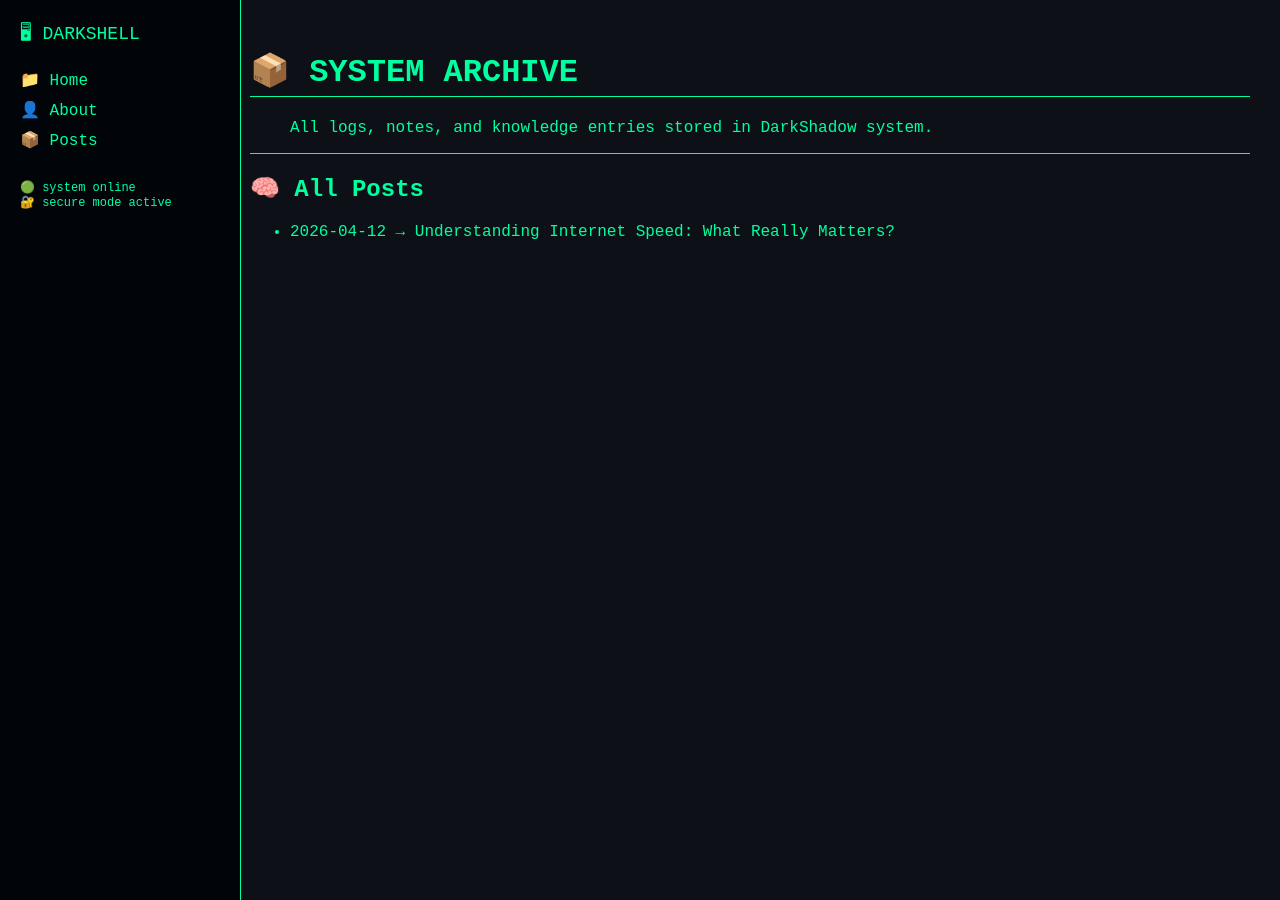
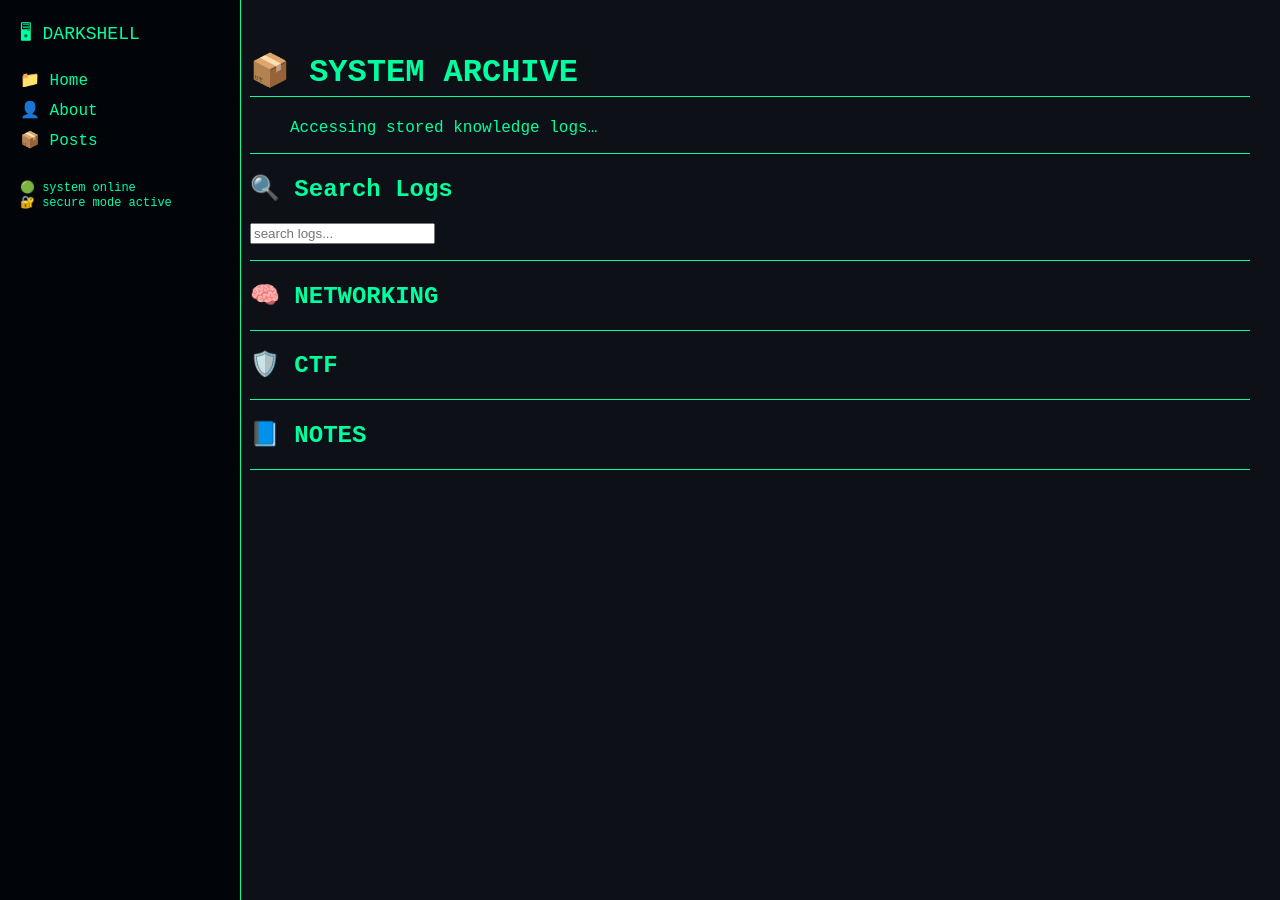
Before and after one commit to ashuraweismann/ashuraweismann.github.io, a Jekyll site: the page built from posts.md, in a window 1280 px wide and 900 px high. Built offline with Jekyll 4.4.1, drawn with Linux system fonts in a browser that asks for light colours.

Commit message:
Rename title to 'Archive' and update layout

```diff
--- a/posts.md
+++ b/posts.md
@@ -1,22 +1,73 @@
 ---
 layout: default
-title: Posts
+title: Archive
 ---
 
 # 📦 SYSTEM ARCHIVE
 
-> All logs, notes, and knowledge entries stored in DarkShadow system.
+> Accessing stored knowledge logs...
 
 ---
 
-## 🧠 All Posts
+## 🔍 Search Logs
 
-<ul>
+<input type="text" id="searchBox" placeholder="search logs..." onkeyup="searchPosts()" />
+
+---
+
+## 🧠 NETWORKING
+
+<ul class="post-list">
 {% for post in site.posts %}
+  {% if post.categories contains "networking" %}
   <li>
-    <a href="{{ post.url }}">
-      {{ post.date | date: "%Y-%m-%d" }} → {{ post.title }}
-    </a>
+    <span class="date">{{ post.date | date: "%Y-%m-%d" }}</span>
+    <a href="{{ post.url }}">{{ post.title }}</a>
   </li>
+  {% endif %}
 {% endfor %}
 </ul>
+
+---
+
+## 🛡️ CTF
+
+<ul class="post-list">
+{% for post in site.posts %}
+  {% if post.categories contains "ctf" %}
+  <li>
+    <span class="date">{{ post.date | date: "%Y-%m-%d" }}</span>
+    <a href="{{ post.url }}">{{ post.title }}</a>
+  </li>
+  {% endif %}
+{% endfor %}
+</ul>
+
+---
+
+## 📘 NOTES
+
+<ul class="post-list">
+{% for post in site.posts %}
+  {% if post.categories contains "notes" %}
+  <li>
+    <span class="date">{{ post.date | date: "%Y-%m-%d" }}</span>
+    <a href="{{ post.url }}">{{ post.title }}</a>
+  </li>
+  {% endif %}
+{% endfor %}
+</ul>
+
+---
+
+<script>
+function searchPosts() {
+  let input = document.getElementById('searchBox').value.toLowerCase();
+  let items = document.querySelectorAll('.post-list li');
+
+  items.forEach(item => {
+    let text = item.innerText.toLowerCase();
+    item.style.display = text.includes(input) ? "" : "none";
+  });
+}
+</script>
```
